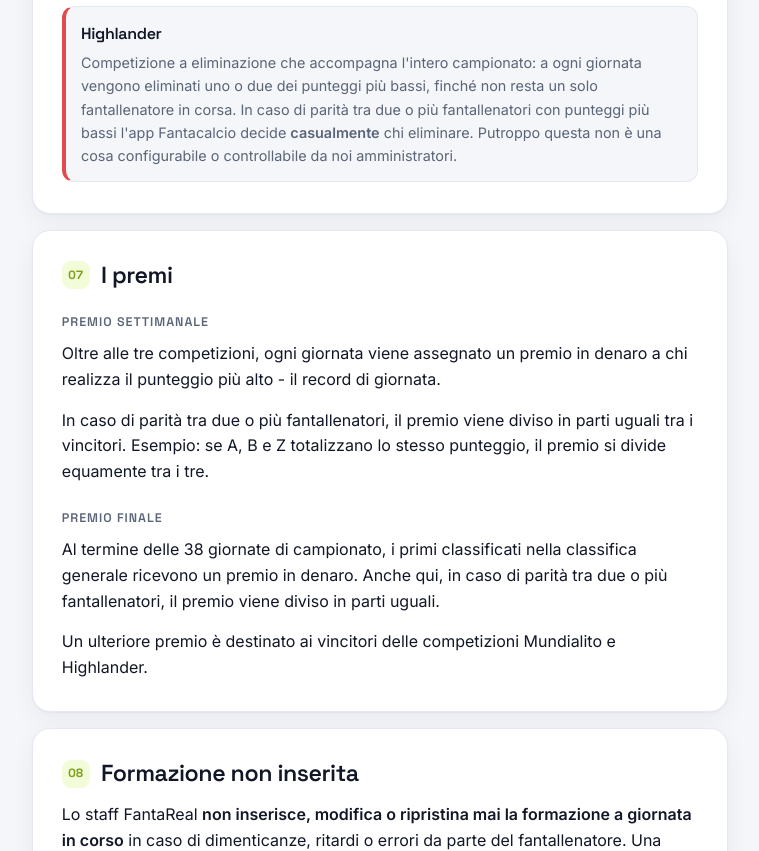
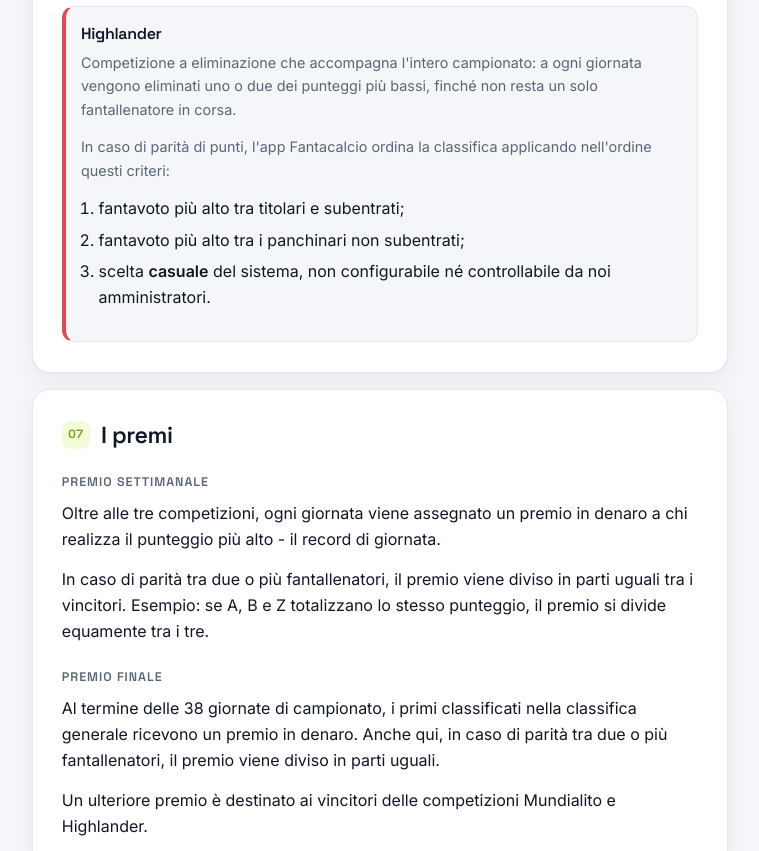
Before and after one commit to LucaLeg1/fantareal, a plain HTML site: page index.html in a window 1280 px wide. Shown: the part 3573-4424 px from the top of the page, without its empty margins (290-1049 px from the left). Drawn offline with Linux system fonts and the light colour scheme.

Commit message:
Update Highlander competition description and improve list formatting

```diff
--- a/index.html
+++ b/index.html
@@ -83,7 +83,8 @@
       strong {
         font-weight: 600;
       }
-      ul {
+      ul,
+      ol {
         margin: 0 0 1rem 0;
         padding-left: 1.1rem;
       }
@@ -959,10 +960,14 @@
             <div class="comp highlander">
               <h3>Highlander</h3>
               <p>
-                Competizione a eliminazione che accompagna l'intero campionato: a ogni giornata vengono eliminati uno o due dei punteggi più bassi, finché non resta un solo fantallenatore in corsa. In
-                caso di parità tra due o più fantallenatori con punteggi più bassi l'app Fantacalcio decide <strong>casualmente</strong> chi eliminare. Putroppo questa non è una cosa configurabile o
-                controllabile da noi amministratori.
+                Competizione a eliminazione che accompagna l'intero campionato: a ogni giornata vengono eliminati uno o due dei punteggi più bassi, finché non resta un solo fantallenatore in corsa.
               </p>
+              <p>In caso di parità di punti, l'app Fantacalcio ordina la classifica applicando nell'ordine questi criteri:</p>
+              <ol>
+                <li>fantavoto più alto tra titolari e subentrati;</li>
+                <li>fantavoto più alto tra i panchinari non subentrati;</li>
+                <li>scelta <strong>casuale</strong> del sistema, non configurabile né controllabile da noi amministratori.</li>
+              </ol>
             </div>
           </section>
 
```
